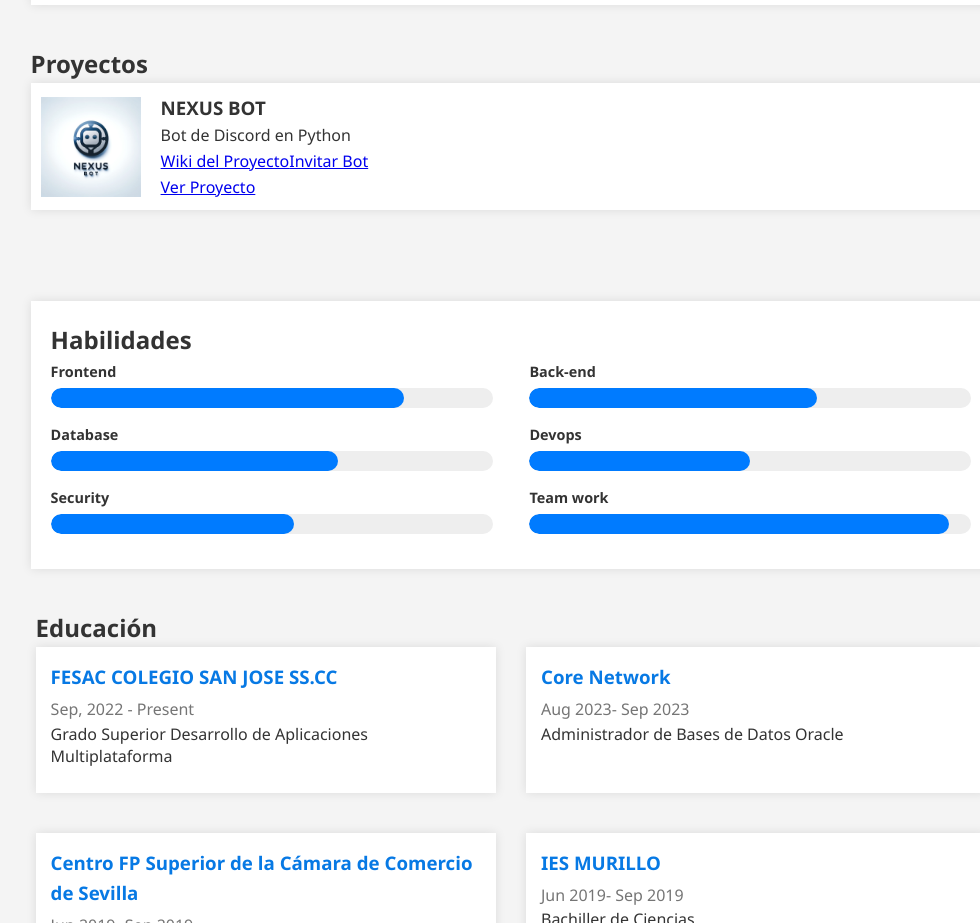
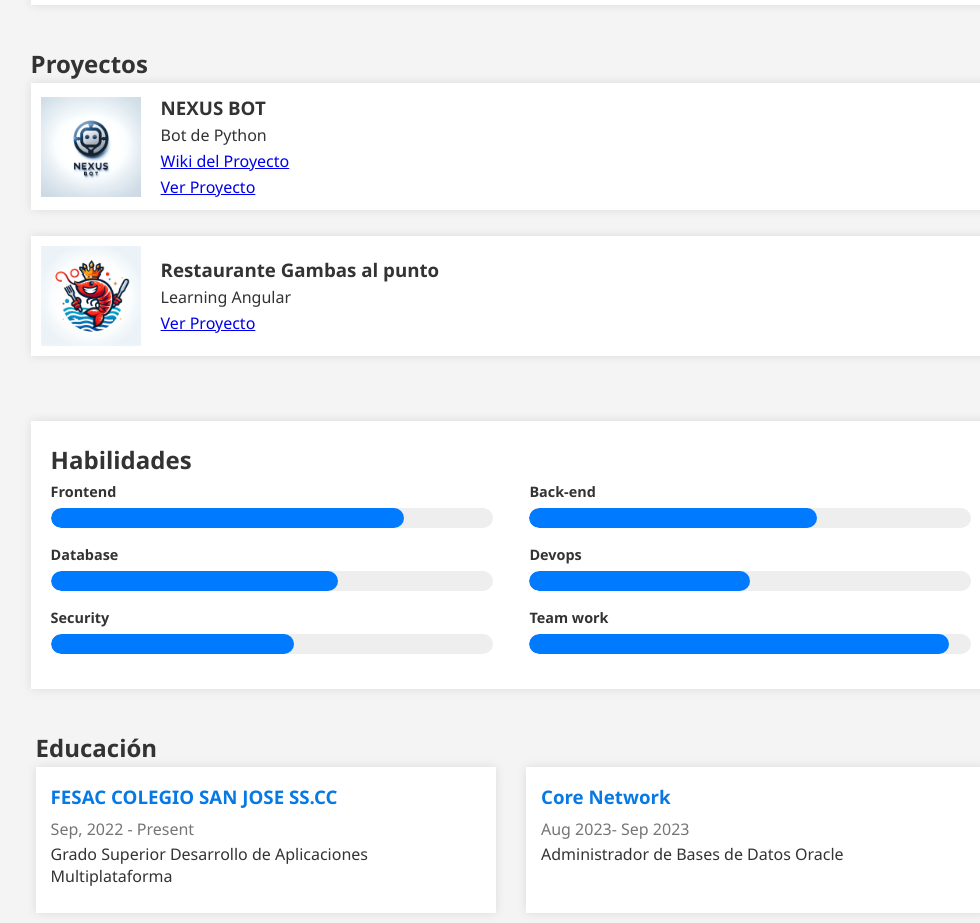
Before and after one commit to ArturoTF/arturotroyanoWeb, an Angular app: page /main in a window 1280 px wide. Shown: the part 860-1783 px from the top of the page, without its empty margins (129-1109 px from the left). Built offline with nearby package versions, Linux system fonts and the light colour scheme.

Commit message:
Revert "enviroments railway"
This reverts commit 2e4bfadc0daa0427acdac5479e904ba77565a1ba.

```diff
--- a/angular.json
+++ b/angular.json
@@ -36,12 +36,6 @@
           },
           "configurations": {
             "production": {
-              "fileReplacements": [
-                {
-                  "replace": "src/environments/environment.ts",
-                  "with": "src/environments/environment.prod.ts"
-                }
-              ],
               "budgets": [
                 {
                   "type": "initial",
@@ -60,14 +54,6 @@
               "optimization": false,
               "extractLicenses": false,
               "sourceMap": true
-            },
-            "railway": {
-              "fileReplacements": [
-                {
-                  "replace": "src/environments/environment.ts",
-                  "with": "src/environments/environment.railway.ts"
-                }
-              ]
             }
           },
           "defaultConfiguration": "production"
--- a/package.json
+++ b/package.json
@@ -5,7 +5,6 @@
     "start": "node dist/server.js",
     "build": "ng build --configuration production",
     "build:server": "tsc -p tsconfig.server.json",
-    "build:railway": "node set-env.js && ng build --configuration=railway",
     "postinstall": "npm run build && npm run build:server"
   },
   "private": true,
--- a/src/app/main/main.component.html
+++ b/src/app/main/main.component.html
@@ -59,9 +59,8 @@
                     <img src="../../assets/NexusBot.webp" alt="Nexus Bot Discord Bot">
                     <div class="project-info">
                         <h3>NEXUS BOT</h3>
-                        <p>Bot de Discord en Python</p>
+                        <p>Bot de Python</p>
                         <a href="/wikiNexus" target="_blank" class="project-link">Wiki del Proyecto</a>
-                        <a href="inviteLink" target="_blank" class="project-link">Invitar Bot</a>
                         <br>
 
                         <a href="https://github.com/ArturoTF/Discord-Bot" target="_blank"
@@ -70,6 +69,16 @@
                     </div>
                 </div>
                 <br>
+                <div class="project">
+                    <img src="../../assets/proyectoGambas.jpg" alt="Mi primer proyecto web">
+                    <div class="project-info">
+                        <h3>Restaurante Gambas al punto</h3>
+                        <p>Learning Angular</p>
+                        <a href="https://github.com/ArturoTF/paginaWebRestaurante" target="_blank"
+                            class="project-link">Ver
+                            Proyecto</a>
+                    </div>
+                </div>
                 <br>
 
                 <!-- Aqui mas proyectos -->
--- a/src/app/main/main.component.ts
+++ b/src/app/main/main.component.ts
@@ -1,7 +1,6 @@
 import { Component, HostListener, ElementRef, Renderer2, AfterViewInit } from '@angular/core';
 import AOS from 'aos';
 import { StringsService } from '../services/strings.service';
-import { environment } from '../../environments/environment';
 
 interface LanguageTexts {
   [key: string]: {
@@ -27,9 +26,6 @@ interface LanguageTexts {
   styleUrls: ['./main.component.css']
 })
 export class MainComponent implements AfterViewInit {
-
-  inviteLink: string = environment.inviteNexusBot;
-
   constructor(
     private el: ElementRef,
     private renderer: Renderer2,
--- a/src/environments/environment.prod.ts
+++ /dev/null
@@ -1,4 +0,0 @@
-export const environment = {
-    production: true,
-    inviteNexusBot: '' // Deja este valor vacío; lo sobrescribiremos en Railway
-  };
--- a/src/environments/environment.railway.ts
+++ /dev/null
@@ -1,4 +0,0 @@
-export const environment = {
-    production: true,
-    inviteNexusBot: '' // Este valor se sobrescribirá en tiempo de construcción
-  };
--- a/src/environments/environment.ts
+++ /dev/null
@@ -1,4 +0,0 @@
-export const environment = {
-    production: false,
-    inviteNexusBot: '' // Deja este valor vacío; lo sobrescribiremos en Railway
-  };
```
Also changed, not shown: set-env.js (deleted, +0 -11 lines), 1 other file (tests, documents, lock files or other folders).
